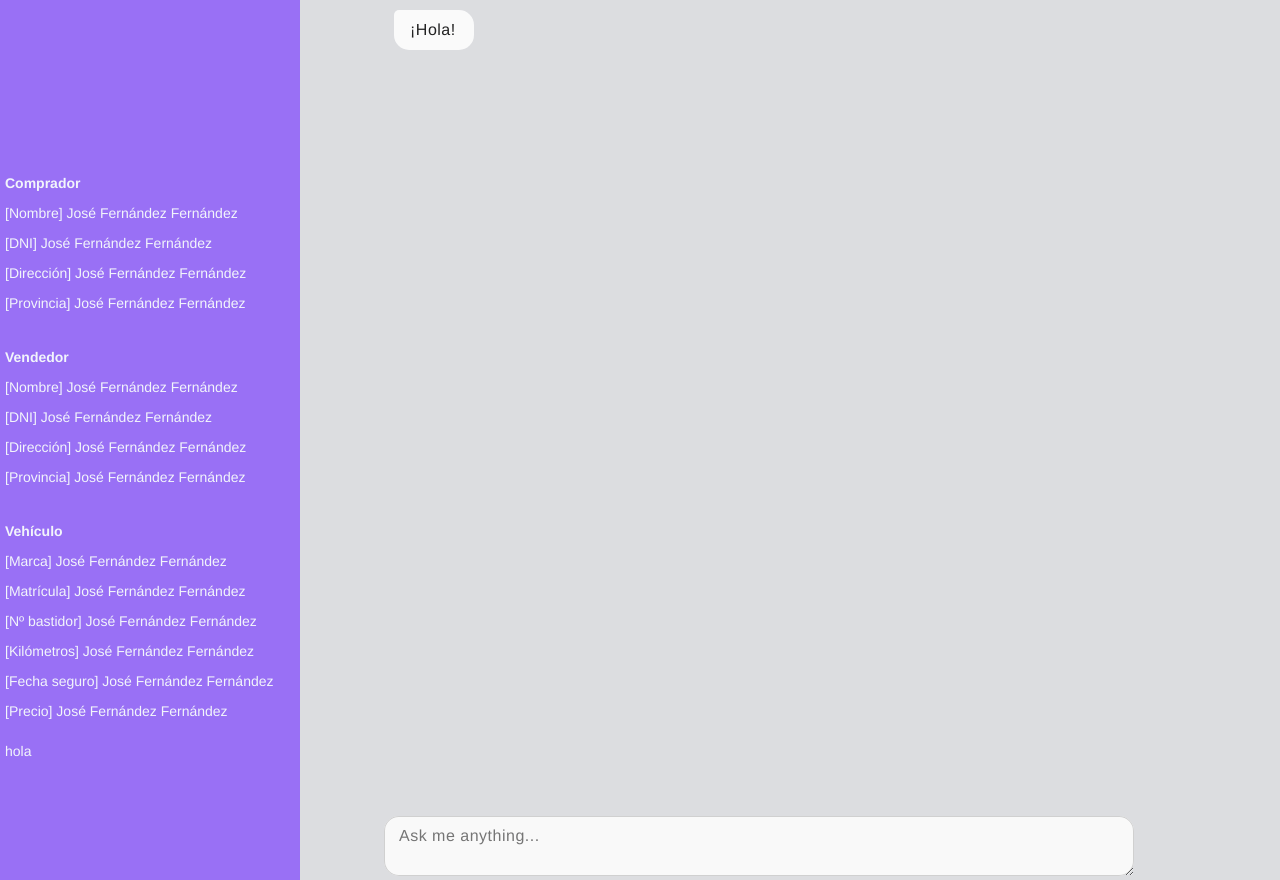
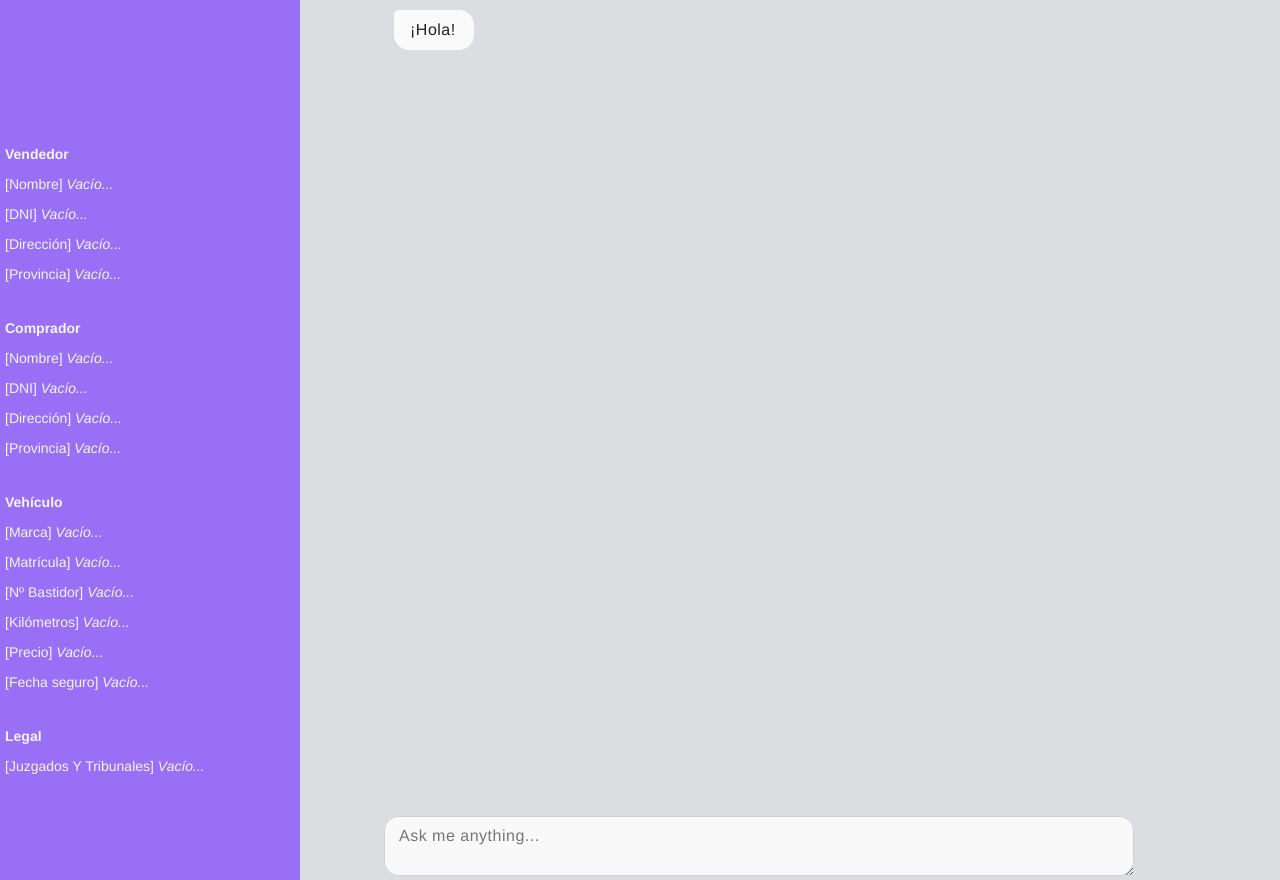
Before and after one commit to joshuasv/juri-chatbot, a Django app: page / in a window 1280 px wide. Run offline with Django 3.2, Linux system fonts and the light colour scheme.

Commit message:
Sets values of the bots slots in the html

```diff
--- a/api/templates/contrato/index.html
+++ b/api/templates/contrato/index.html
@@ -34,29 +34,32 @@
 
     <div class="sidenav">
       <div class="child">
-        <p><b>Comprador</b></p>
-        <p>[Nombre] José Fernández Fernández</p>
-        <p>[DNI] José Fernández Fernández</p>
-        <p>[Dirección] José Fernández Fernández</p>
-        <p>[Provincia] José Fernández Fernández</p>
+        <p><b>Vendedor</b></p>
+        <p id="vendor_name">[Nombre] <i>Vacío...</i></p>
+        <p id="vendor_dni">[DNI] <i>Vacío...</i></p>
+        <p id="vendor_address">[Dirección] <i>Vacío...</i></p>
+        <p id="vendor_province">[Provincia] <i>Vacío...</i></p>
       </div>
       <div class="child">
-        <p><b>Vendedor</b></p>
-        <p>[Nombre] José Fernández Fernández</p>
-        <p>[DNI] José Fernández Fernández</p>
-        <p>[Dirección] José Fernández Fernández</p>
-        <p>[Provincia] José Fernández Fernández</p>
+        <p><b>Comprador</b></p>
+        <p id="buyer_name">[Nombre] <i>Vacío...</i></p>
+        <p id="buyer_dni">[DNI] <i>Vacío...</i></p>
+        <p id="buyer_address">[Dirección] <i>Vacío...</i></p>
+        <p id="buyer_province">[Provincia] <i>Vacío...</i></p>
       </div>
       <div class="child">
         <p><b>Vehículo</b></p>
-        <p>[Marca] José Fernández Fernández</p>
-        <p>[Matrícula] José Fernández Fernández</p>
-        <p>[Nº bastidor] José Fernández Fernández</p>
-        <p>[Kilómetros] José Fernández Fernández</p>
-        <p>[Fecha seguro] José Fernández Fernández</p>
-        <p>[Precio] José Fernández Fernández</p>
+        <p id="vehicle_brand">[Marca] <i>Vacío...</i></p>
+        <p id="vehicle_plate">[Matrícula] <i>Vacío...</i></p>
+        <p id="vehicle_chassis_nb">[Nº Bastidor] <i>Vacío...</i></p>
+        <p id="vehicle_kms">[Kilómetros] <i>Vacío...</i></p>
+        <p id="vehicle_value">[Precio] <i>Vacío...</i></p>
+        <p id="insurance_date">[Fecha seguro] <i>Vacío...</i></p>
       </div>
-      <div class="child">hola</div>
+      <div class="child">
+        <p><b>Legal</b></p>
+        <p id="court">[Juzgados Y Tribunales] <i>Vacío...</i></p>
+      </div>
     </div>
 
     <!-- container element for chat window -->
@@ -101,6 +104,15 @@
         });
       }
 
+      var buyer_name = null;
+      var buyer_address = null;
+      var buyer_dni = null;
+      var buyer_province = null;
+      var vendor_name = null;
+      var vendor_address = null;
+      var vendor_dni = null;
+      var vendor_province = null;
+
       var cont = 0;
 
       //the base url at which RASA is running
@@ -121,7 +133,9 @@
           inputCallbackFn: function (chatObject) {
             var miss = function (text_inp = null) {
               var xhr = new XMLHttpRequest();
+              var xhr_slots = new XMLHttpRequest();
               var url = base_url + "/webhooks/rest/webhook";
+              var url_slots = base_url + "/conversations/"+client_id+"/tracker";
 
               var input = false;
               if (text_inp) {
@@ -136,7 +150,76 @@
                 message: input,
               };
 
-              console.log("[CHAT_OBJ]" + JSON.stringify(chatObject));
+              xhr_slots.onreadystatechange = function () {
+                if (xhr_slots.readyState == XMLHttpRequest.DONE) {
+                  slots = JSON.parse(xhr_slots.responseText).slots;
+                  console.log(slots);
+
+                  // Set the values
+                  if (slots.vendor_name !== null) {
+                    var text = document.getElementById("vendor_name");
+                    text.innerHTML = "[Nombre] " + slots.vendor_name;
+                  }
+                  if (slots.vendor_dni !== null) {
+                    var text = document.getElementById("vendor_dni");
+                    text.innerHTML = "[DNI] " + slots.vendor_dni;
+                  }
+                  if (slots.vendor_address !== null) {
+                    var text = document.getElementById("vendor_address");
+                    text.innerHTML = "[Dirección] " + slots.vendor_address;
+                  }
+                  if (slots.vendor_province !== null) {
+                    var text = document.getElementById("vendor_province");
+                    text.innerHTML = "[Provincia] " + slots.vendor_province;
+                  }
+                  if (slots.buyer_name !== null) {
+                    var text = document.getElementById("buyer_name");
+                    text.innerHTML = "[Nombre] " + slots.buyer_name;
+                  }
+                  if (slots.buyer_dni !== null) {
+                    var text = document.getElementById("buyer_dni");
+                    text.innerHTML = "[DNI] " + slots.buyer_dni;
+                  }
+                  if (slots.buyer_address !== null) {
+                    var text = document.getElementById("buyer_address");
+                    text.innerHTML = "[Dirección] " + slots.buyer_address;
+                  }
+                  if (slots.buyer_province !== null) {
+                    var text = document.getElementById("buyer_province");
+                    text.innerHTML = "[Provincia] " + slots.buyer_province;
+                  }
+                  if (slots.vehicle_brand !== null) {
+                    var text = document.getElementById("vehicle_brand");
+                    text.innerHTML = "[Marca] " + slots.vehicle_brand;
+                  }
+                  if (slots.vehicle_plate !== null) {
+                    var text = document.getElementById("vehicle_plate");
+                    text.innerHTML = "[Matrícula] " + slots.vehicle_plate;
+                  }
+                  if (slots.vehicle_chassis_nb !== null) {
+                    var text = document.getElementById("vehicle_chassis_nb");
+                    text.innerHTML = "[Nº Bastidor] " + slots.vehicle_chassis_nb;
+                  }
+                  if (slots.vehicle_kms !== null) {
+                    var text = document.getElementById("vehicle_kms");
+                    text.innerHTML = "[Kilómetros] " + slots.vehicle_kms;
+                  }
+                  if (slots.vehicle_value !== null) {
+                    var text = document.getElementById("vehicle_value");
+                    text.innerHTML = "[Precio venta] " + slots.vehicle_value;
+                  }
+                  if (slots.insurance_date !== null) {
+                    var text = document.getElementById("insurance_date");
+
+                    text.innerHTML = "[Fecha seguro] " + slots.insurance_date;
+                  }
+                  if (slots.court !== null) {
+                    var text = document.getElementById("court");
+
+                    text.innerHTML = "[Juzgados Y Tribunales] " + slots.court;
+                  }
+                }
+              };
 
               xhr.onreadystatechange = function () {
                 if (xhr.readyState == XMLHttpRequest.DONE) {
@@ -190,10 +273,13 @@
                   );
                 }
               };
-
               xhr.open("POST", url, true);
               xhr.setRequestHeader("Content-Type", "application/json");
               xhr.send(JSON.stringify(request_body));
+
+              xhr_slots.open("GET", url_slots, true);
+              xhr_slots.setRequestHeader("Content-Type", "application/json");
+              xhr_slots.send();
             };
 
             var found = false;
```
